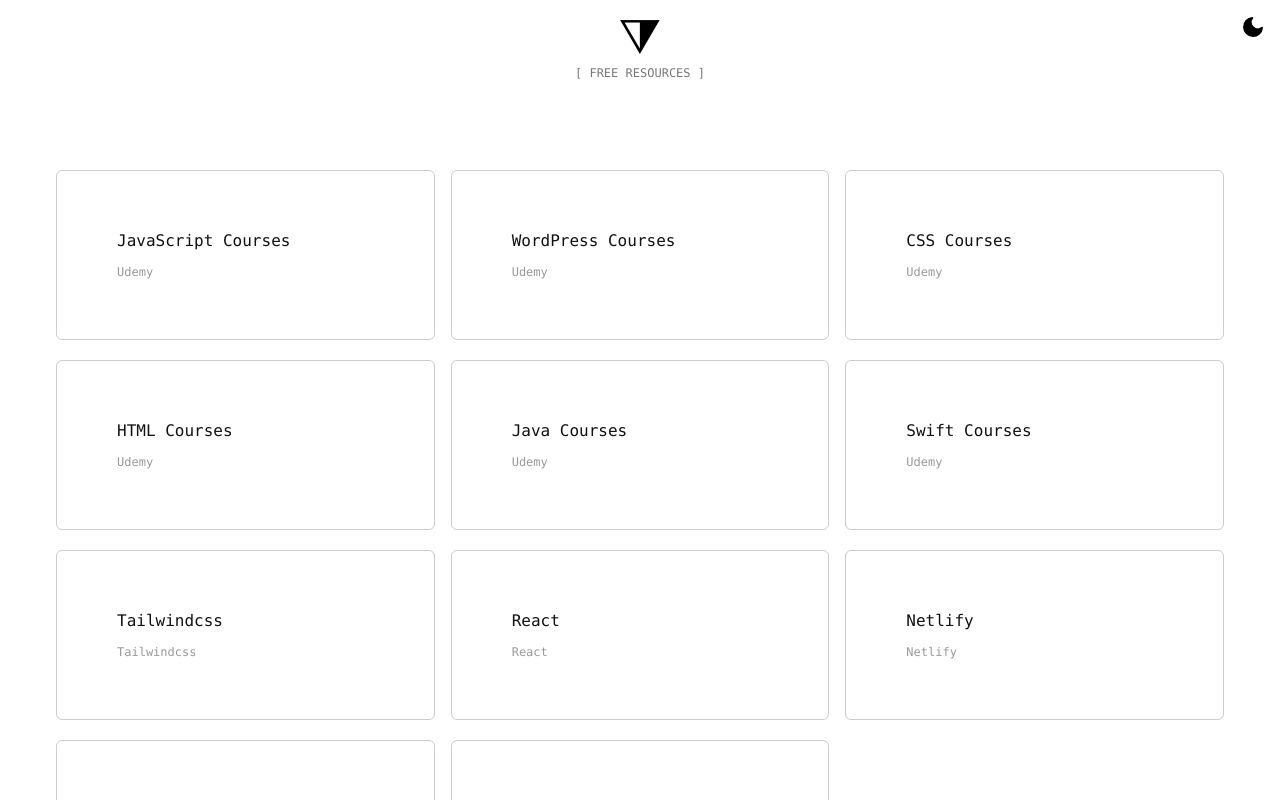
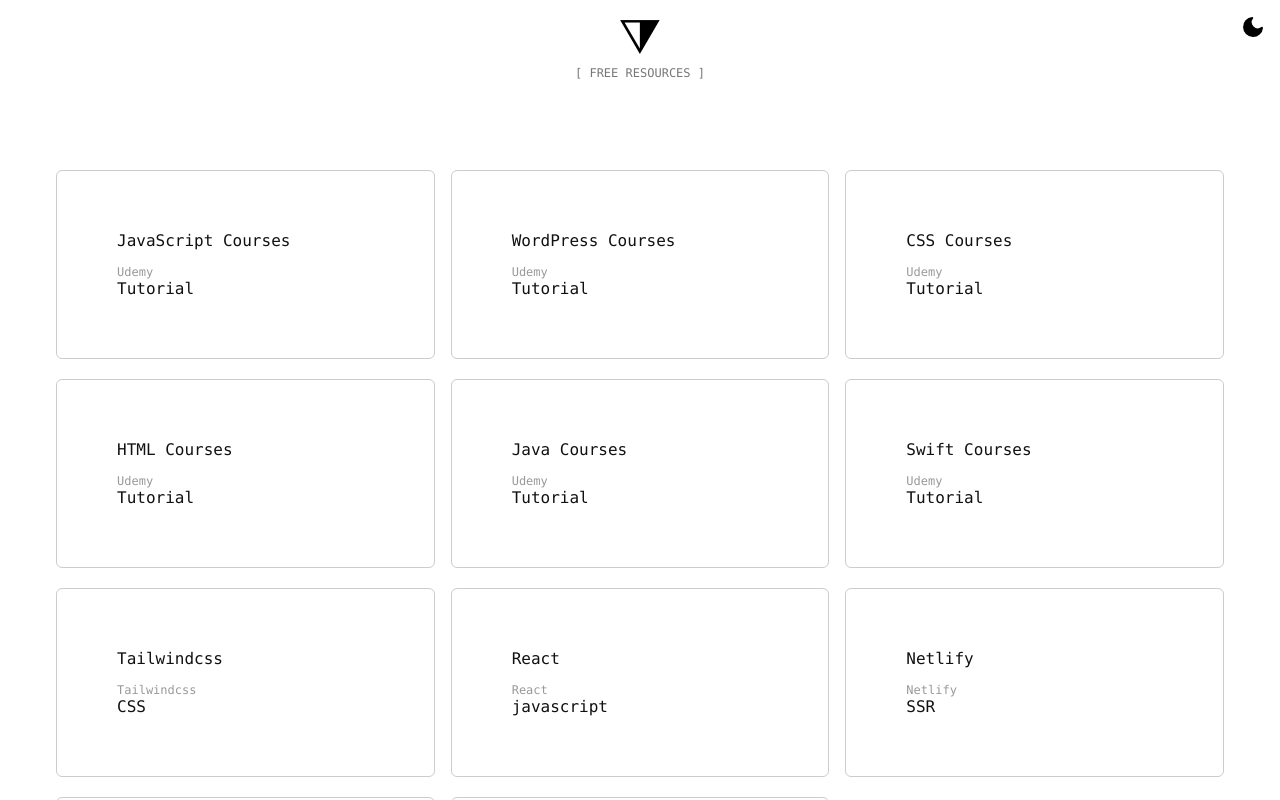
Before and after one commit to fu4303/codinghub-resources, a Next.js app: page / in a window 1280 px wide. Shown: the top 800 px of the page. Built offline with nearby package versions, Linux system fonts and the light colour scheme; a web font is replaced by a local one.

Commit message:
Update index.js

```diff
--- a/pages/index.js
+++ b/pages/index.js
@@ -9,13 +9,16 @@
     <Layout>
       <Grid>
         <Row>
-          {data.map(({ title, source, provider }) => (
+          {data.map(({ title, source, provider, tags }) => (
             <Col md={4}>
               <a href={source} target="_blank" className="source-link">
                 {title}
 
                 <div className="provider">
                   {provider}
+                </div>
+                <div className="tags">
+                  {tags}
                 </div>
               </a>
             </Col>
```
